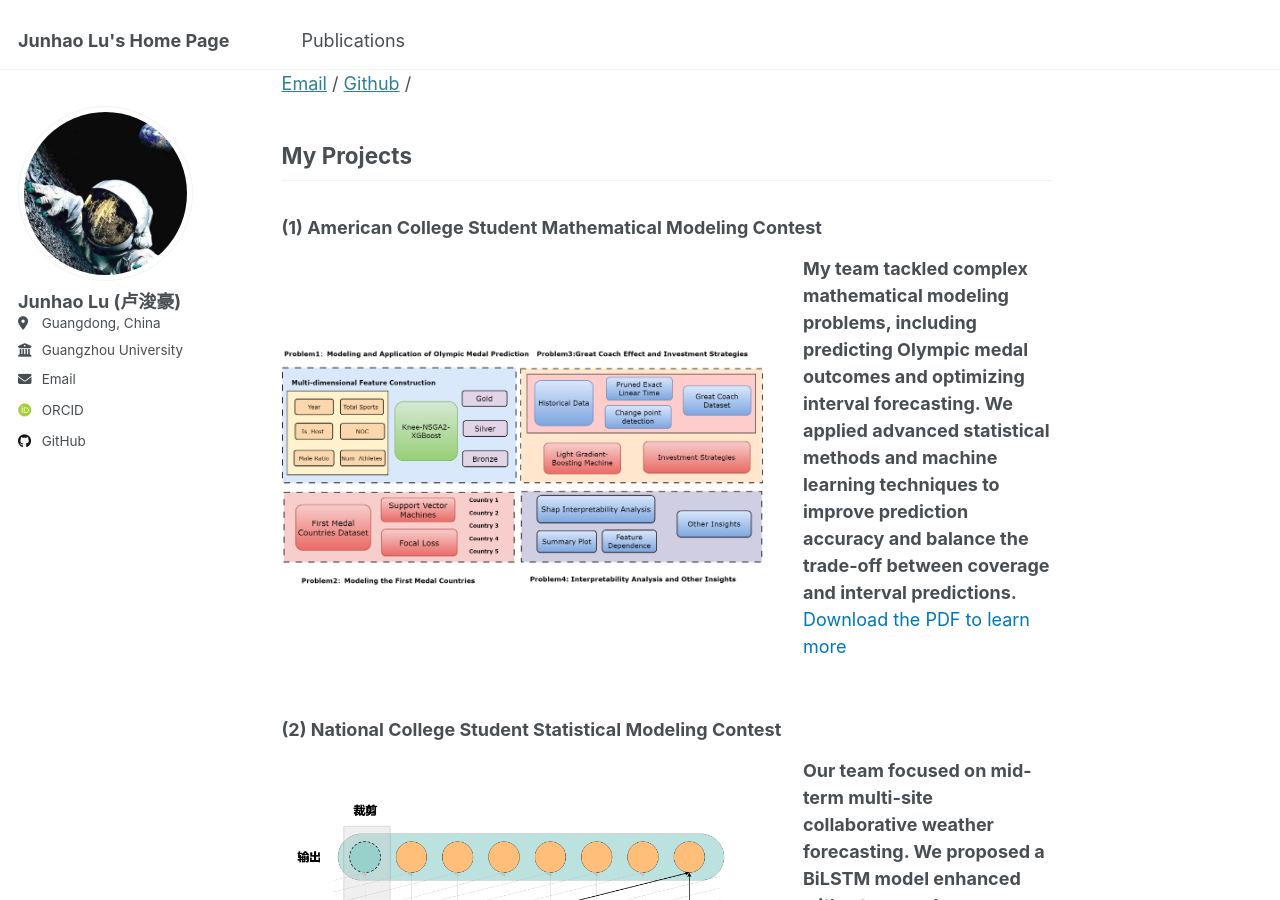
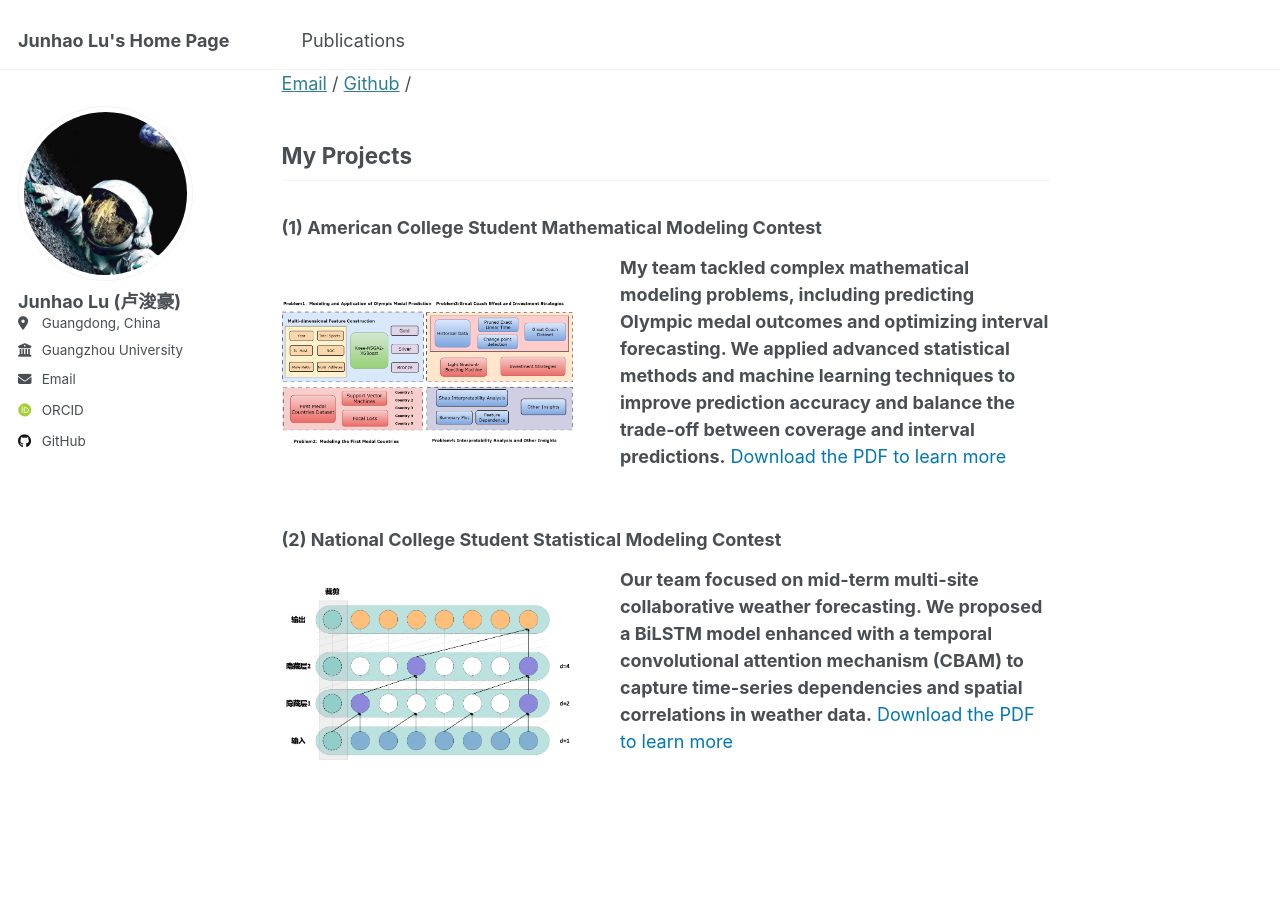
Before and after one commit to lujunhao123/lujunhao123.github.io, a Jekyll site: the page built from _pages/about.md, in a window 1280 px wide and 900 px high, scrolled down 571 px. Built offline with Jekyll 4.4.1, drawn with Linux system fonts in a browser that asks for light colours; some web fonts are replaced.

Commit message:
Update about.md

```diff
--- a/_pages/about.md
+++ b/_pages/about.md
@@ -23,24 +23,24 @@ I am actively seeking opportunities in related fields. If you find my background
 
 ### (1) American College Student Mathematical Modeling Contest
 
-<div style="display: flex; align-items: center; margin-top: 16px;">
+<div style="display: flex; align-items: center; margin-top: 15px;">
     <!-- Left side: Image -->
-    <div style="flex: 2; padding-right: 25px;">
-        <img src="../images/AAA/MCM.png" alt="Project Image" style="width: 97%; height: auto;">
+    <div style="flex: 1.5; padding-right: 15px;">
+        <img src="../images/AAA/MCM.png" alt="Project Image" style="width: 90%; height: auto;">
     </div>
-    <div style="flex: 1;">
+    <div style="flex: 2;">
         <p><strong>My team tackled complex mathematical modeling problems, including predicting Olympic medal outcomes and optimizing interval forecasting. We applied advanced statistical methods and machine learning techniques to improve prediction accuracy and balance the trade-off between coverage and interval predictions.</strong> <a href="../images/AAB/2523765.pdf" target="_blank" style="color: #0077b6; text-decoration: none;">Download the PDF to learn more</a></p>
     </div>
 </div>
 
 ### (2) National College Student Statistical Modeling Contest
 
-<div style="display: flex; align-items: center; margin-top: 16px;">
+<div style="display: flex; align-items: center; margin-top: 15px;">
     <!-- Left side: Image -->
-    <div style="flex: 2; padding-right: 25px;">
-        <img src="../images/AAA/STA2024.png" alt="Project Image" style="width: 97%; height: auto;">
+    <div style="flex: 1.5; padding-right: 15px;">
+        <img src="../images/AAA/STA2024.png" alt="Project Image" style="width: 90%; height: auto;">
     </div>
-    <div style="flex: 1;">
+    <div style="flex: 2;">
     <p><strong>Our team focused on mid-term multi-site collaborative weather forecasting. We proposed a BiLSTM model enhanced with a temporal convolutional attention mechanism (CBAM) to capture time-series dependencies and spatial correlations in weather data.</strong> <a href="../images/AAB/STA2024.pdf" target="_blank" style="color: #0077b6; text-decoration: none;">Download the PDF to learn more</a></p>
     </div>
 </div>
```
